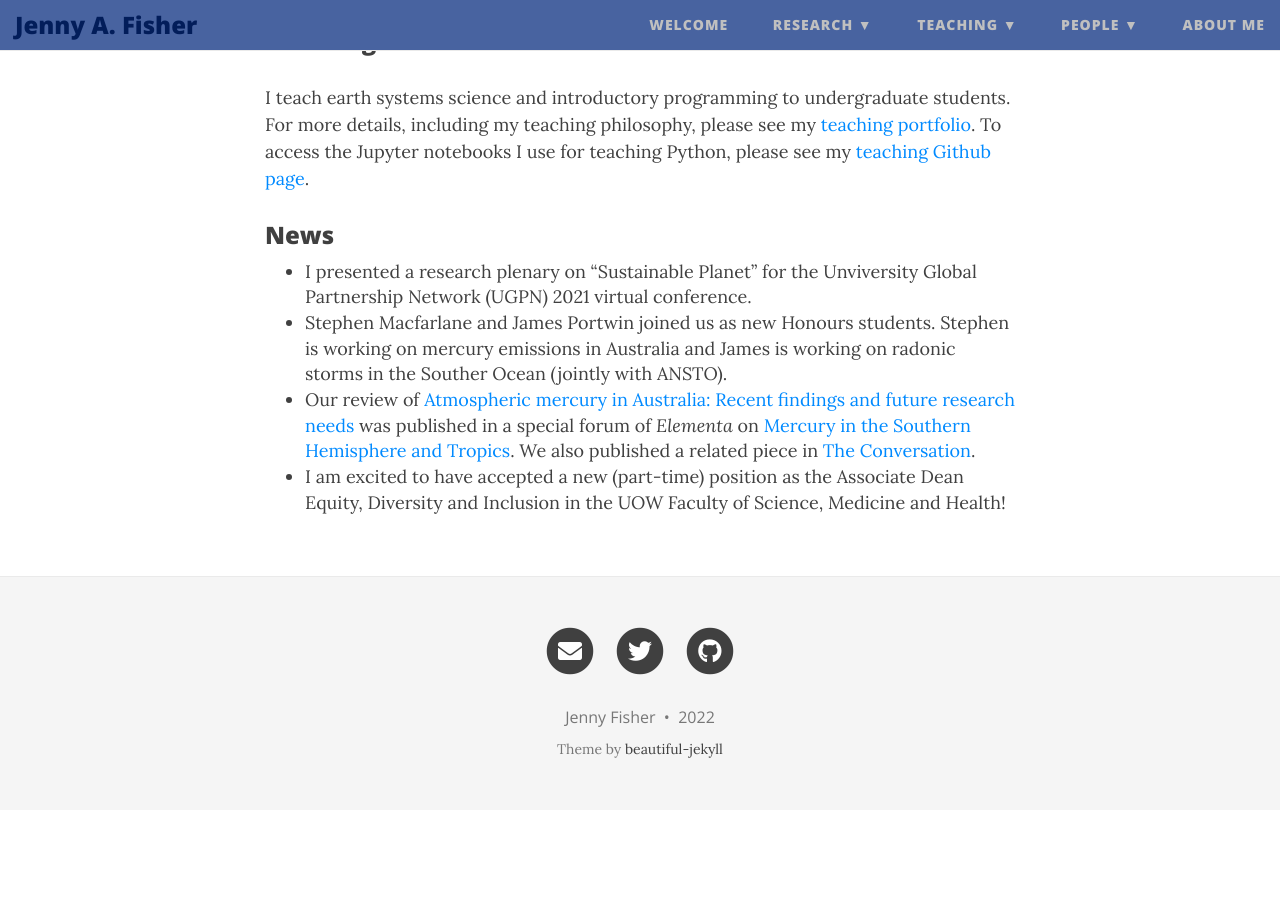
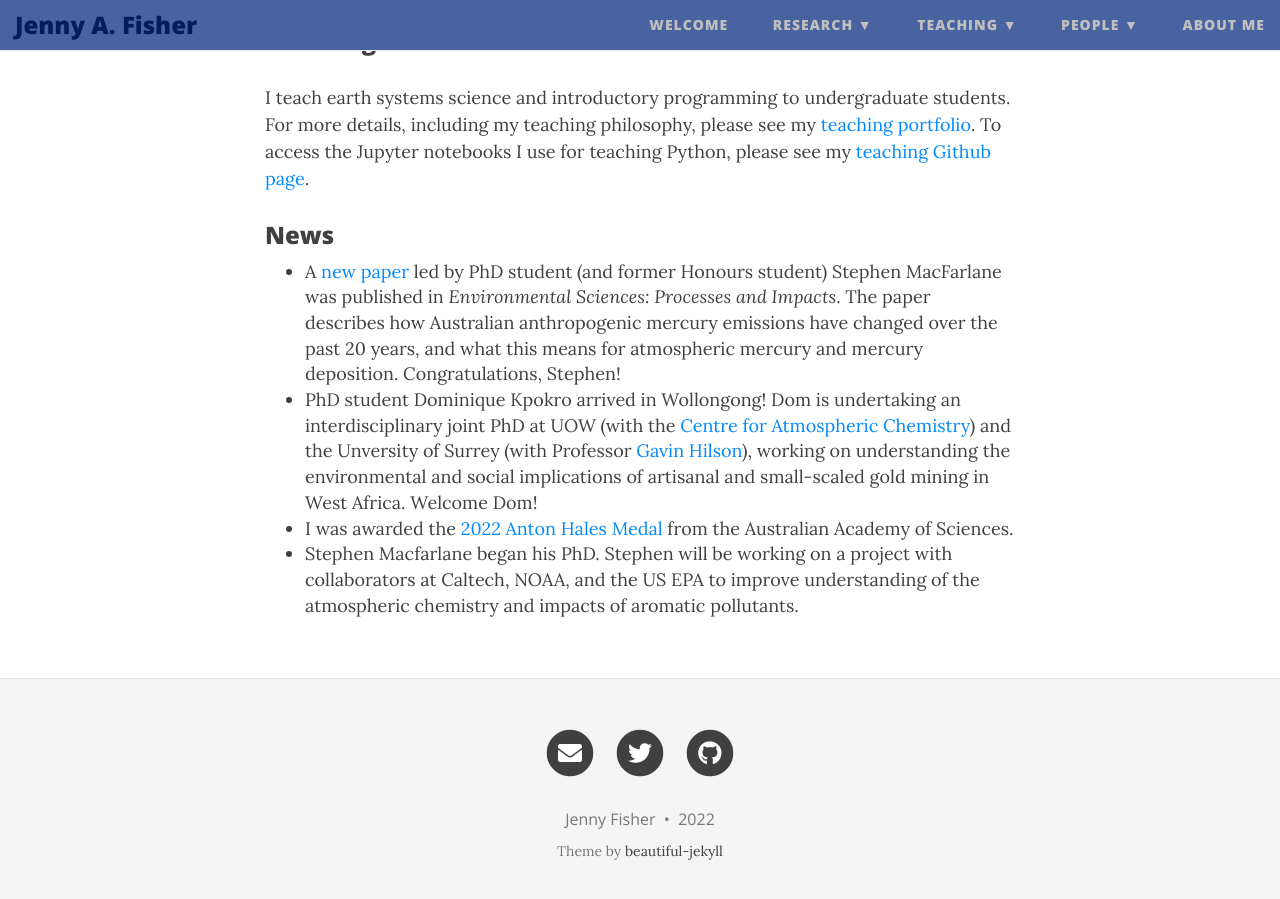
Before and after one commit to jennyfisher/jennyfisher.github.io, a Jekyll site: the page built from index.md, in a window 1280 px wide and 900 px high, scrolled down 740 px. Built offline with Jekyll 4.4.1, drawn with Linux system fonts in a browser that asks for light colours; nearby versions of some CDN libraries; before the commit the page ends 1550 px from its top, so only the background shows below that.

Commit message:
Update News

```diff
--- a/index.md
+++ b/index.md
@@ -25,7 +25,7 @@ I teach earth systems science and introductory programming to undergraduate stud
 
 ### News
 
-- I presented a research plenary on "Sustainable Planet" for the Unviversity Global Partnership Network (UGPN) 2021 virtual conference.
-- Stephen Macfarlane and James Portwin joined us as new Honours students. Stephen is working on mercury emissions in Australia and James is working on radonic storms in the Souther Ocean (jointly with ANSTO).
-- Our review of [Atmospheric mercury in Australia: Recent findings and future research needs](https://doi.org/10.1525/elementa.2020.070) was published in a special forum of *Elementa* on [Mercury in the Southern Hemisphere and Tropics](https://collections.elementascience.org/mercury-in-the-southern-hemisphere-and-tropics). We also published a related piece in [The Conversation](https://theconversation.com/australias-gold-industry-stamped-out-mercury-pollution-now-its-coals-turn-151202).
-- I am excited to have accepted a new (part-time) position as the Associate Dean Equity, Diversity and Inclusion in the UOW Faculty of Science, Medicine and Health!
+- A [new paper](https://pubs.rsc.org/en/content/articlelanding/2022/EM/D2EM00019A) led by PhD student (and former Honours student) Stephen MacFarlane was published in *Environmental Sciences: Processes and Impacts*. The paper describes how Australian anthropogenic mercury emissions have changed over the past 20 years, and what this means for atmospheric mercury and mercury deposition. Congratulations, Stephen!
+- PhD student Dominique Kpokro arrived in Wollongong! Dom is undertaking an interdisciplinary joint PhD at UOW (with the [Centre for Atmospheric Chemistry](https://www.uow.edu.au/science-medicine-health/research/centre-for-atmospheric-chemistry/)) and the Unversity of Surrey (with Professor [Gavin Hilson](https://www.surrey.ac.uk/people/gavin-hilson)), working on understanding the environmental and social implications of artisanal and small-scaled gold mining in West Africa. Welcome Dom!
+- I was awarded the [2022 Anton Hales Medal](https://www.science.org.au/supporting-science/awards-and-opportunities/honorific-awardees/2022-awardees#hales) from the Australian Academy of Sciences.
+- Stephen Macfarlane began his PhD. Stephen will be working on a project with collaborators at Caltech, NOAA, and the US EPA to improve understanding of the atmospheric chemistry and impacts of aromatic pollutants.
```
